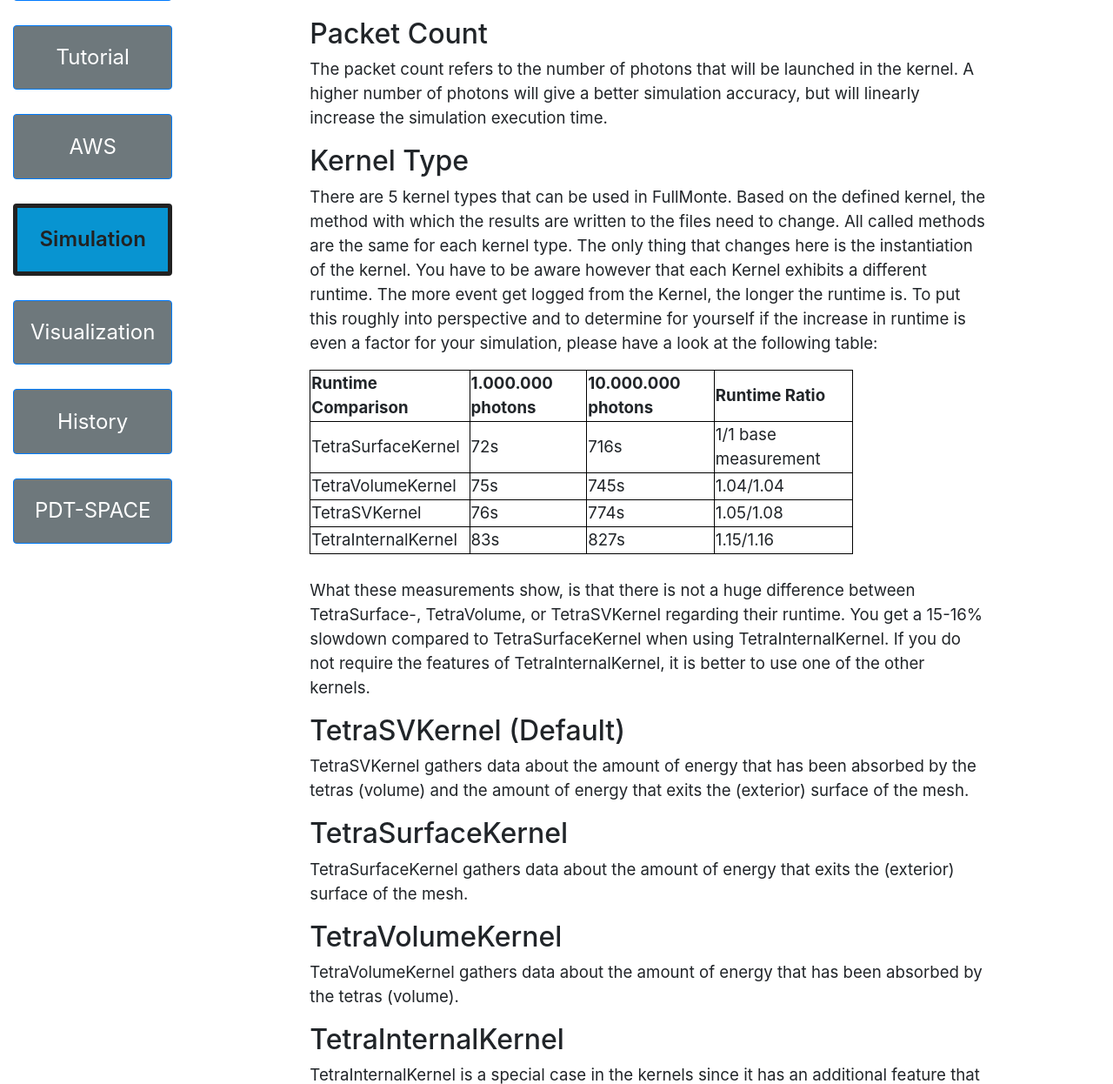
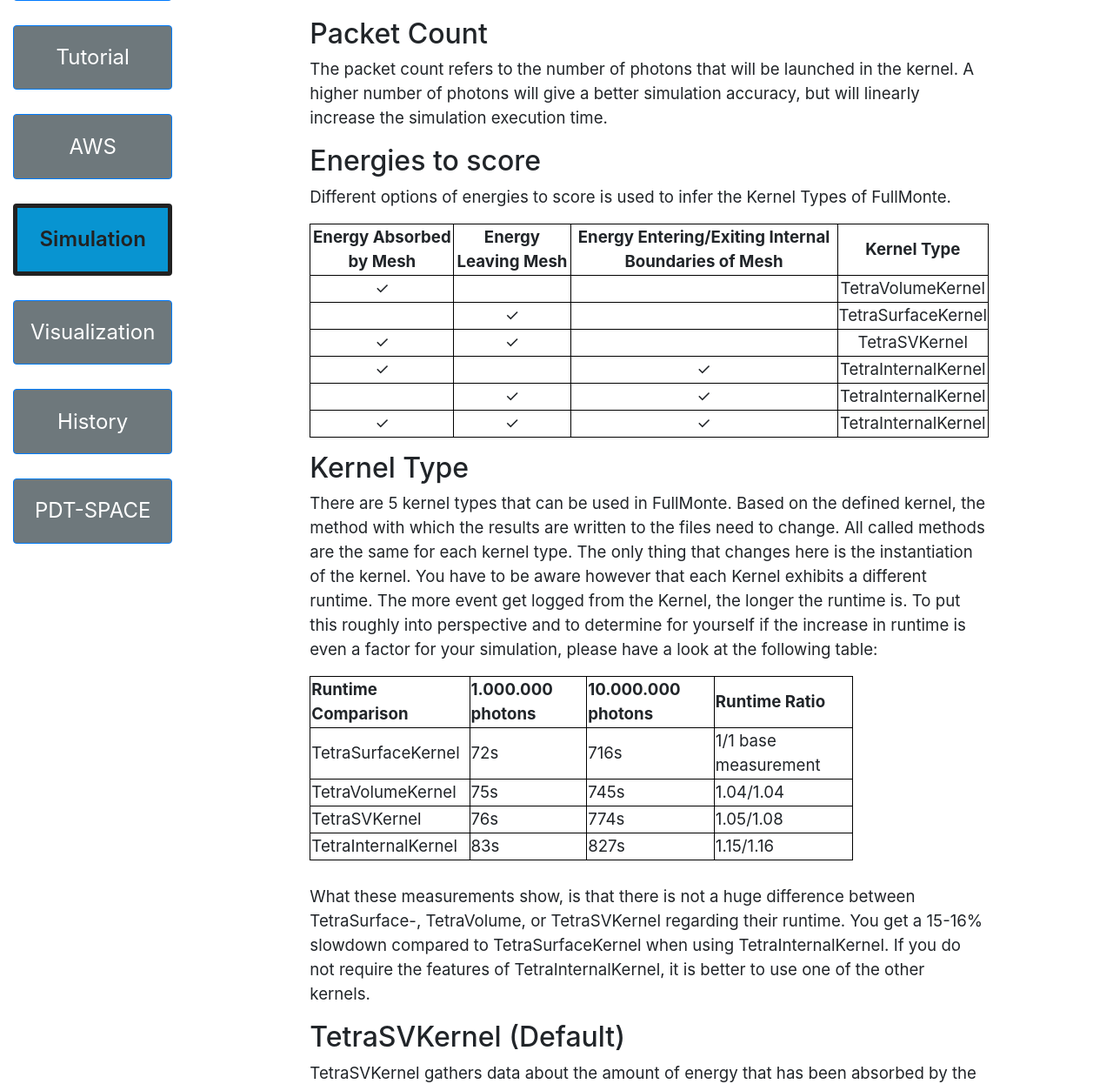
Before and after one commit to nancytaen/FullMonteWeb, a Django app: page /application/kernel_info in a window 1280 px wide. Shown: the part 162-1408 px from the top of the page at 87% size. Run offline with Django 3.2, Linux system fonts and the light colour scheme; grey boxes labelled with a size stand in for pictures from a placeholder-image service; some libraries are stand-ins or nearby versions.

Commit message:
infer kernel type from what energies to score

```diff
--- a/application/templates/kernel_info.html
+++ b/application/templates/kernel_info.html
@@ -15,6 +15,56 @@
     <h2>Packet Count</h2>
 
     <p>The packet count refers to the number of photons that will be launched in the kernel. A higher number of photons will give a better simulation accuracy, but will linearly increase the simulation execution time.</p>
+
+    <h2>Energies to score</h2>
+
+    <p>
+        Different options of energies to score is used to infer the Kernel Types of FullMonte.
+        <table style="text-align:center;">
+            <tr>
+                <th>Energy Absorbed by Mesh</th>
+                <th>Energy Leaving Mesh</th>
+                <th>Energy Entering/Exiting Internal Boundaries of Mesh</th>
+                <th>Kernel Type</th>
+            </tr>
+            <tr>
+                <td>&check;</td>
+                <td></td>
+                <td></td>
+                <td>TetraVolumeKernel</td>
+            </tr>
+            <tr>
+                <td></td>
+                <td>&check;</td>
+                <td></td>
+                <td>TetraSurfaceKernel</td>
+            </tr>
+            <tr>
+                <td>&check;</td>
+                <td>&check;</td>
+                <td></td>
+                <td>TetraSVKernel</td>
+            </tr>
+            <tr>
+                <td>&check;</td>
+                <td></td>
+                <td>&check;</td>
+                <td>TetraInternalKernel</td>
+            </tr>
+            <tr>
+                <td></td>
+                <td>&check;</td>
+                <td>&check;</td>
+                <td>TetraInternalKernel</td>
+            </tr>
+            <tr>
+                <td>&check;</td>
+                <td>&check;</td>
+                <td>&check;</td>
+                <td>TetraInternalKernel</td>
+            </tr>
+        </table>
+    </p>
 
     <h2>Kernel Type</h2>
 
--- a/application/views.py
+++ b/application/views.py
@@ -115,7 +115,7 @@ def fmSimulator(request):
     # if this is a POST request we need to process the form data
     if request.method == 'POST':
         #print(11111)
-        #print(request.POST)
+        print(request.POST)
         #print(request.FILES)
         sys.stdout.flush()
         form = tclInputForm(data=request.POST, files=request.FILES)
@@ -157,8 +157,41 @@ def fmSimulator(request):
                 obj.meshFileID = new_mesh_entry
                 obj.save()
 
+            print(form.cleaned_data['kernelType'])
+            selected_abosrbed = 'Absorbed' in form.cleaned_data['kernelType']
+            selected_leaving = 'Leaving' in form.cleaned_data['kernelType']
+            selected_internal = 'Internal' in form.cleaned_data['kernelType']
+
+            using_gpu = request.session['GPU_instance']
+            if selected_internal:
+                if using_gpu:
+                    request.session['kernelType'] = 'TetraCUDAInternalKernel'
+                else:
+                    request.session['kernelType'] = 'TetraInternalKernel'
+            elif selected_leaving and selected_abosrbed:
+                if using_gpu:
+                    request.session['kernelType'] = 'TetraCUDASVKernel'
+                else:
+                    request.session['kernelType'] = 'TetraSVKernel'
+            elif selected_leaving:
+                if using_gpu:
+                    request.session['kernelType'] = 'TetraCUDASurfaceKernel'
+                else:
+                    request.session['kernelType'] = 'TetraSurfaceKernel'
+            elif selected_abosrbed:
+                if using_gpu:
+                    request.session['kernelType'] = 'TetraCUDAVolumeKernel'
+                else:
+                    request.session['kernelType'] = 'TetraVolumeKernel'
+            else:
+                # this should not happen, but just in case
+                if using_gpu:
+                    request.session['kernelType'] = 'TetraCUDAInternalKernel'
+                else:
+                    request.session['kernelType'] = 'TetraInternalKernel'
+
+            sys.stdout.flush()
             request.session['meshUnit'] = form.cleaned_data['meshUnit']
-            request.session['kernelType'] = form.cleaned_data['kernelType']
             request.session['scoredVolumeRegionID'] = form.cleaned_data['scoredVolumeRegionID']
             request.session['packetCount'] = form.cleaned_data['packetCount']
             request.session['totalEnergy'] = form.cleaned_data['totalEnergy']
```
Also changed, not shown: application/forms.py (+15 -12 lines), application/templates/simulator.html (+18 -16 lines).
